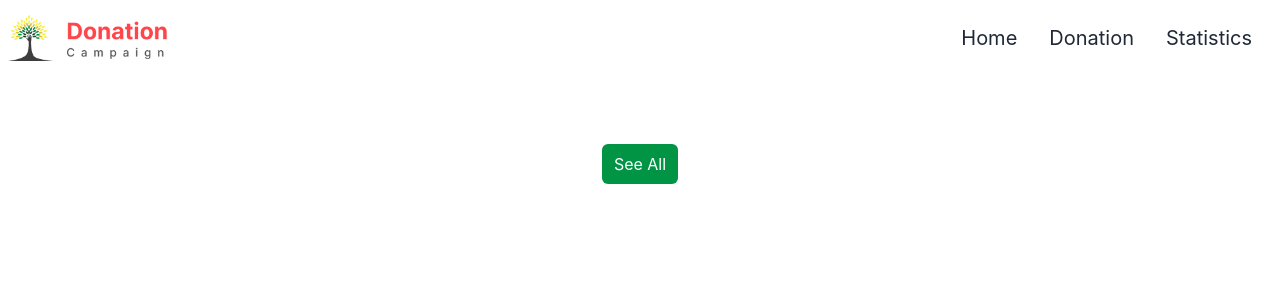
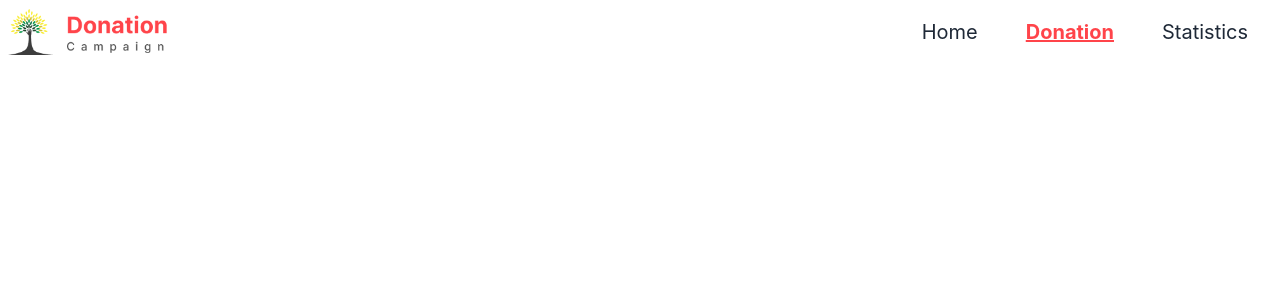
Before and after one commit to mdsayedhasann/donation-campaign, a React (Vite) app: page /donation in a window 1280 px wide. Shown: the top 300 px of the page. Built offline with nearby package versions, Linux system fonts and the light colour scheme.

Commit message:
Readme File edit

```diff
--- a/src/components/CardDetails/CardDetails.jsx
+++ b/src/components/CardDetails/CardDetails.jsx
@@ -2,11 +2,11 @@
 import React, { useState } from "react";
 import { useLoaderData, useParams } from "react-router-dom";
 import { saveDonations } from "../../utility/localStorage";
-import { ToastContainer, toast } from 'react-toastify';
-import 'react-toastify/dist/ReactToastify.css';
+import { ToastContainer, toast } from "react-toastify";
+import "react-toastify/dist/ReactToastify.css";
 const CardDetails = () => {
   const details = useLoaderData();
-  const [donationAdded, setDonationAdded] = useState()
+  const [donationAdded, setDonationAdded] = useState();
   const { id } = useParams();
   const idInt = parseInt(id);
 
@@ -20,9 +20,8 @@ const CardDetails = () => {
   };
 
   const handleDonation = () => {
-   saveDonations(idInt);
-   setDonationAdded(true)
-   toast.success('Donation Added Successfully', {
+    if (!saveDonations(idInt)) {
+      return toast.error("Already donated for this before", {
         position: "bottom-right",
         autoClose: 1500,
         hideProgressBar: false,
@@ -31,31 +30,41 @@ const CardDetails = () => {
         draggable: true,
         progress: undefined,
         theme: "light",
-    })}
+      });
+    } else {
+      setDonationAdded(true);
+      toast.success("Donation Added Successfully", {
+        position: "bottom-right",
+        autoClose: 1500,
+        hideProgressBar: false,
+        closeOnClick: true,
+        pauseOnHover: true,
+        draggable: true,
+        progress: undefined,
+        theme: "light",
+      });
+    }
+  };
   return (
     <div className="md:max-w-7xl mx-auto">
       <div className="py-80 relative" style={backgroundStyle}>
         <div className="absolute left-0 bottom-0 py-14 bg-black w-full bg-opacity-50">
-          <button onClick={handleDonation}
+          <button
+            onClick={handleDonation}
             className="text-opacity-100 text-white py-2 px-3 rounded-md mx-8"
             style={{ background: detail.text_button_bg }}
           >
             Donate ${detail.price}
           </button>
-          {
-            donationAdded  && <ToastContainer />
-          }
-
-
+          <ToastContainer />
+          {/* {donationAdded && } */}
         </div>
-
       </div>
 
       <div className="py-10">
         <h2 className="text-[40px] font-bold text-black">{detail.title}</h2>
         <p className="pt-5 text-justify">{detail.description}</p>
       </div>
-
     </div>
   );
 };
--- a/src/components/Donations/Donations.jsx
+++ b/src/components/Donations/Donations.jsx
@@ -6,7 +6,7 @@ import DonatedCard from "../DonatedCard/DonatedCard";
 const Donations = () => {
   const getAllData = useLoaderData();
   const [donated, setDonated] = useState([]);
-  const [total, setTotal] = useState(4)
+  const [total, setTotal] = useState(4);
 
   useEffect(() => {
     const savedDonations = getDonations();
@@ -22,7 +22,6 @@ const Donations = () => {
     }
   }, [getAllData]);
 
-
   return (
     <div className="md:max-w-7xl mx-auto my-10">
       <div className="md:grid grid-cols-2 gap-6">
@@ -31,12 +30,21 @@ const Donations = () => {
         ))}
       </div>
 
-      <div className="flex justify-center my-7">
 
-        <button onClick={() => setTotal(total.length)} className="text-center bg-[#009444] px-3 py-2 text-white rounded-md">See All</button>
+      <div className="flex justify-center my-7 ">
+        <div
+          className={
+            (donated.length < 5 || total === donated.length ? "hidden" : "")
+          }
+        >
+          <button
+            onClick={() => setTotal(donated.length)}
+            className="text-center bg-[#009444] px-3 py-2 text-white rounded-md"
+          >
+            See All
+          </button>
+        </div>
       </div>
-
-
     </div>
   );
 };
--- /dev/null
+++ b/src/components/Header/Header.css
@@ -0,0 +1,5 @@
+.active {
+    color: #FF444A;
+    text-decoration: underline;
+    font-weight: 700;
+}
--- a/src/components/Header/Header.jsx
+++ b/src/components/Header/Header.jsx
@@ -1,39 +1,30 @@
-import React from "react";
 import logo from "../../assets/logo.png";
-import { Link } from "react-router-dom";
+import { NavLink } from "react-router-dom";
+import "./Header.css";
 
 const Header = () => {
-  const links = (
+  const NavLinks = (
     <>
       <li>
-        <Link
-          className="text-xl hover:text-[#FF444A] hover:underline hover:bg-base-100 active:text-[#FF444A] active:underline active:bg-transparent0"
-          to="/"
-        >
+        <NavLink className="text-xl px-6" to="/">
           Home
-        </Link>
+        </NavLink>
       </li>
       <li>
-        <Link
-          className="text-xl hover:text-[#FF444A] hover:underline hover:bg-base-100  active:text-[#FF444A] active:underline active:bg-transparent"
-          to={`/donation`}
-        >
+        <NavLink className="text-xl px-6" to={`/donation`}>
           Donation
-        </Link>
+        </NavLink>
       </li>
       <li>
-        <Link
-          className="text-xl hover:text-[#FF444A] hover:underline hover:bg-base-100  active:text-[#FF444A] active:underline active:bg-transparent"
-          to="/statistics"
-        >
+        <NavLink className="text-xl px-6" to="/statistics">
           Statistics
-        </Link>
+        </NavLink>
       </li>
     </>
   );
   return (
     <div className="max-w-7xl mx-auto">
-      <div className="navbar bg-transparent ">
+      <div className="navbar">
         <div className="md:navbar-start navbar-center">
           <div className="dropdown">
             <label tabIndex={0} className="btn btn-ghost lg:hidden">
@@ -54,19 +45,19 @@ const Header = () => {
             </label>
             <ul
               tabIndex={0}
-              className="menu menu-sm dropdown-content mt-3 z-[1] p-2 shadow bg-base-100 rounded-box w-52"
+              className=" menu-sm dropdown-content mt-3 z-[1] p-2 shadow bg-base-100 rounded-box w-52"
             >
-              {links}
+              {NavLinks}
             </ul>
           </div>
           <div className="w-40">
-            <Link to='/'>
+            <NavLink to="/">
               <img src={logo} alt="Logo" />
-            </Link>
+            </NavLink>
           </div>
         </div>
         <div className="navbar-end hidden lg:flex">
-          <ul className="menu menu-horizontal px-1">{links}</ul>
+          <ul className=" menu-horizontal">{NavLinks}</ul>
         </div>
       </div>
     </div>
--- a/src/utility/localStorage.js
+++ b/src/utility/localStorage.js
@@ -9,12 +9,14 @@ const getDonations = () => {
 
 const saveDonations = (id) => {
     const storedDonation = getDonations()
-
-    const exists = storedDonation.find(donationID => donationID.id == id)
+    const exists = storedDonation.find(donationID => donationID == id)
 
     if(!exists){
         storedDonation.push(id)
         localStorage.setItem('Donations', JSON.stringify(storedDonation))
+        return true
+    }else{
+        return false
     }
 }
 
```
Also changed, not shown: 1 other file (tests, documents, lock files or other folders). Lines whose indentation alone changed are shown as unchanged.
